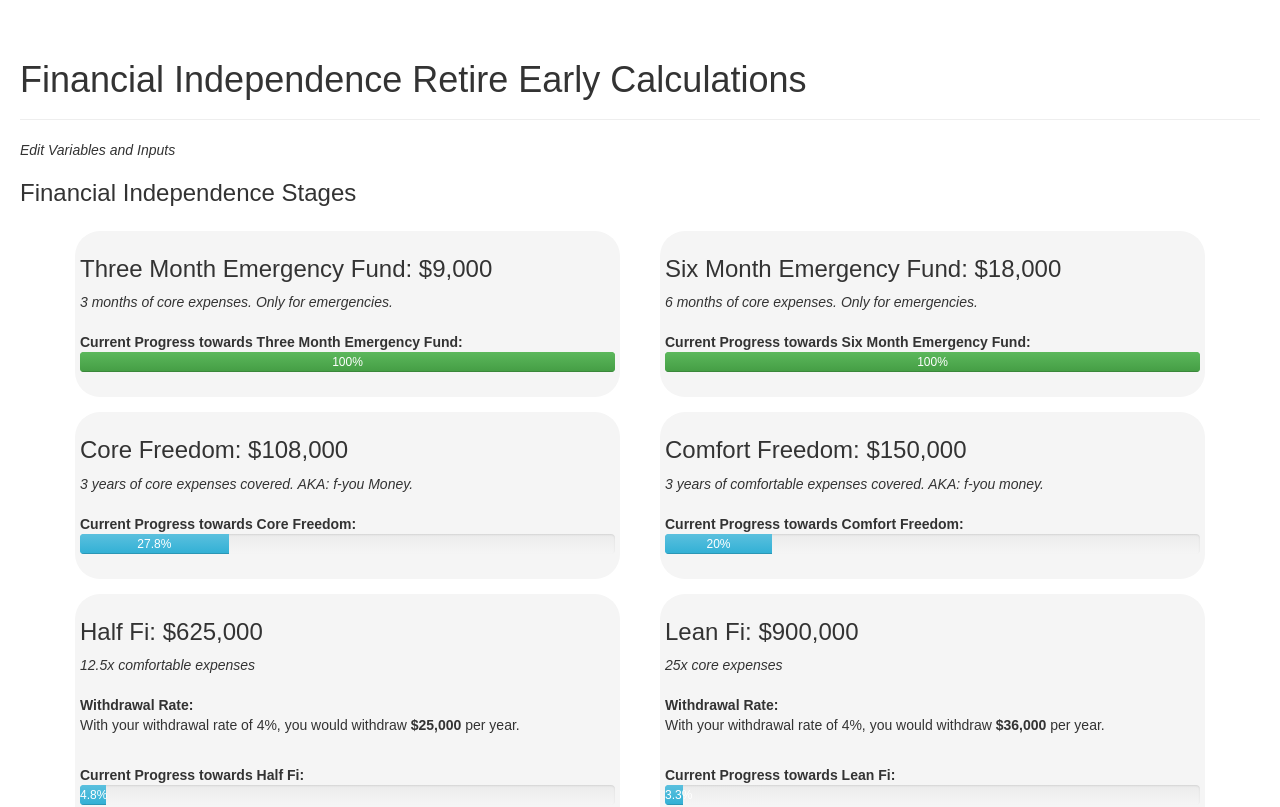
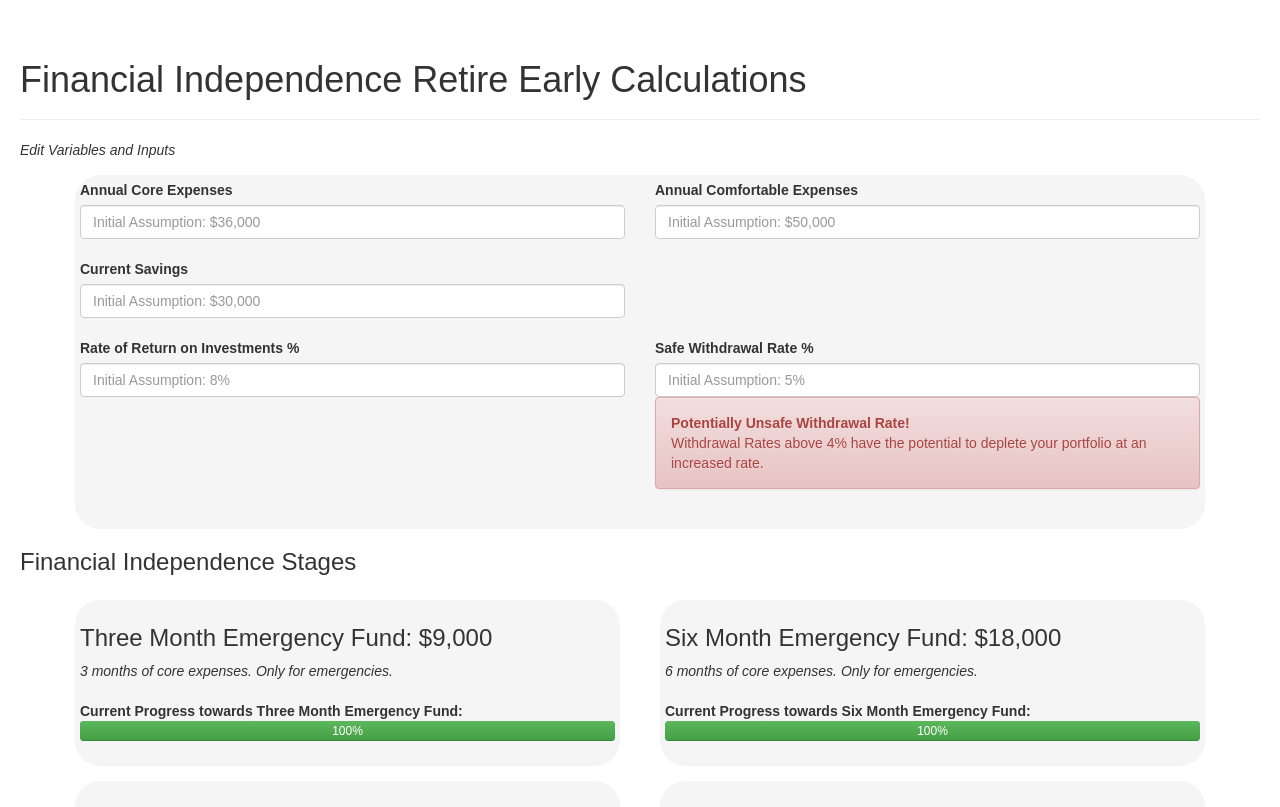
Before and after one commit to meagerfindings/early_retirement_calculators, a React (Create React App) app: page / in a window 1280 px wide. Shown: the top 807 px of the page. Built offline with nearby package versions, Linux system fonts and the light colour scheme.

Commit message:
added SWR warning to input, cleaned up SWR warnings in FiStages

```diff
--- a/src/components/AppContainer.js
+++ b/src/components/AppContainer.js
@@ -11,8 +11,8 @@ class AppContainer extends Component {
             comfortable_expenses: 50000,
             current_savings: 30000,
             roi: .08,
-            swr: .04,
-            open: false
+            swr: .05,
+            open: true
             }
         }
 
--- a/src/components/InputForm.js
+++ b/src/components/InputForm.js
@@ -7,6 +7,7 @@ import Row from "react-bootstrap/es/Row";
 import Grid from "react-bootstrap/es/Grid";
 import OverlayTrigger from "react-bootstrap/es/OverlayTrigger";
 import Tooltip from "react-bootstrap/es/Tooltip";
+import Alert from "react-bootstrap/es/Alert";
 
 class InputForm extends Component {
 
@@ -25,6 +26,21 @@ class InputForm extends Component {
                 {input}
             </Tooltip>
         )
+    }
+
+    alertSWR() {
+        let warnings = [];
+
+        if (this.props.swr > .04) {
+            warnings.push(
+                <Alert bsStyle="danger" key={"swr_warning"}>
+                    <strong>Potentially Unsafe Withdrawal Rate!</strong>
+                    <br/>
+                    Withdrawal Rates above 4% have the potential to deplete your portfolio at an increased rate.
+                </Alert>
+            )
+        }
+        return warnings
     }
 
     render(){
@@ -99,6 +115,7 @@ class InputForm extends Component {
                                              placeholder={"Initial Assumption: " + nf.format(this.props.swr*100) + "%"}
                                              onChange={this.handlePercentageInput}/>
                             </OverlayTrigger>
+                            {this.alertSWR()}
                         </Col>
                     </Row>
                 </FormGroup>
--- a/src/components/SafeWithdrawalRate.js
+++ b/src/components/SafeWithdrawalRate.js
@@ -7,27 +7,24 @@ class SafeWithdrawalRate extends Component {
 
 
     alertSWR() {
-        console.log(this.props.swr);
         let warnings = [];
 
         if (this.props.swr > .04) {
             warnings.push(
                 <Alert bsStyle="danger" key={"1"}>
                     <strong>Potentially Unsafe Withdrawal Rate!</strong>
-                    <p>
                     Withdrawal Rates above 4% have the potential to deplete your portfolio at an increased rate.
                     <br/>
                     <br/>
                     At a rate of <strong>{AppContainer.roundPercent(this.props.swr)}%</strong>, you may deplete your portfolio in <strong>[X] years and [X] months</strong>.
-                    </p>
                 </Alert>
             )
         } else if (this.props.swr < .04) {
-            warnings.push(<p>
+            warnings.push(<span key={"2"}>
                 <br/>
-                This conservative rate will allow your portfolio to continue growing while you withdraw money.
+                This conservative rate may allow your portfolio to continue growing while you withdraw money.
                 At a rate of <strong>{AppContainer.roundPercent(this.props.swr)}%</strong>, ....
-                </p>
+                </span>
             )
         }
 
@@ -40,10 +37,9 @@ class SafeWithdrawalRate extends Component {
         return <div>
             <br/>
             <strong>Withdrawal Rate:</strong>
-            <p>
+            <br/>
             With your withdrawal rate of {AppContainer.roundPercent(this.props.swr)}%, you would withdraw <strong>${nf.format(Math.round(this.props.stage_amount * this.props.swr))}</strong> per year.
             {this.alertSWR()}
-            </p>
         </div>
     }
 }
```
Lines whose indentation alone changed are shown as unchanged.
